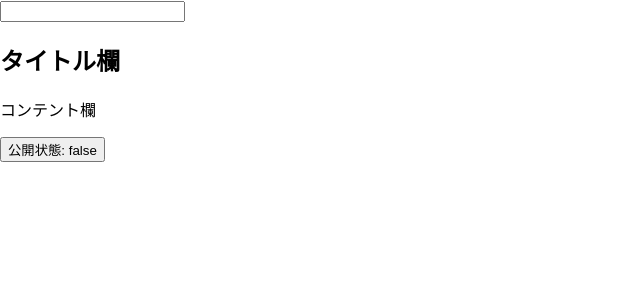
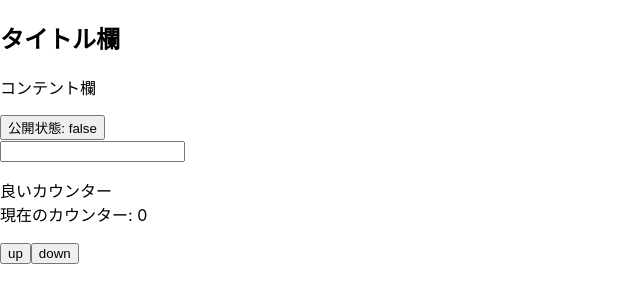
Before and after one commit to bonot9434/react-basic, a React (Create React App) app: page / in a window 1280 px wide. Shown: the top 302 px of the page, without its empty margins (0-640 px from the left). Built offline with nearby package versions, Linux system fonts and the light colour scheme.

Commit message:
カウンター作成

```diff
--- a/src/App.js
+++ b/src/App.js
@@ -1,16 +1,17 @@
 import logo from './logo.svg';
 import './App.css';
 import Article from "./components/Article"
-import {TextInput}from"./components";
+import {TextInput, Counter}from"./components";
 
 function App() {
   return (
     <div>
-      <TextInput />
       <Article
         title={'タイトル欄'}
         content={'コンテント欄'}
       />
+      <TextInput />
+      <Counter />
     </div>
   );
 }
--- /dev/null
+++ b/src/components/Counter.jsx
@@ -0,0 +1,26 @@
+import React, {useState} from 'react';
+
+const Counter = () => {
+  const [count, setCount] = useState(0)
+
+  const countUp = () => {
+    setCount(prevState => prevState +1)
+  }
+
+  const countDown = () => {
+    setCount(prevState => prevState -1)
+  }
+
+  return (
+    <div>
+      <p>
+        良いカウンター<br />
+        現在のカウンター: {count}
+      </p>
+      <button onClick = {countUp}>up</button>
+      <button onClick = {countDown}>down</button>
+    </div>
+  );
+;}
+
+export default Counter;
--- a/src/components/index.js
+++ b/src/components/index.js
@@ -3,3 +3,4 @@
 export {default as Title} from './Title'
 export {default as PublishButton} from './PublishButton'
 export {default as TextInput} from './TextInput'
+export {default as Counter} from './Counter'
```
